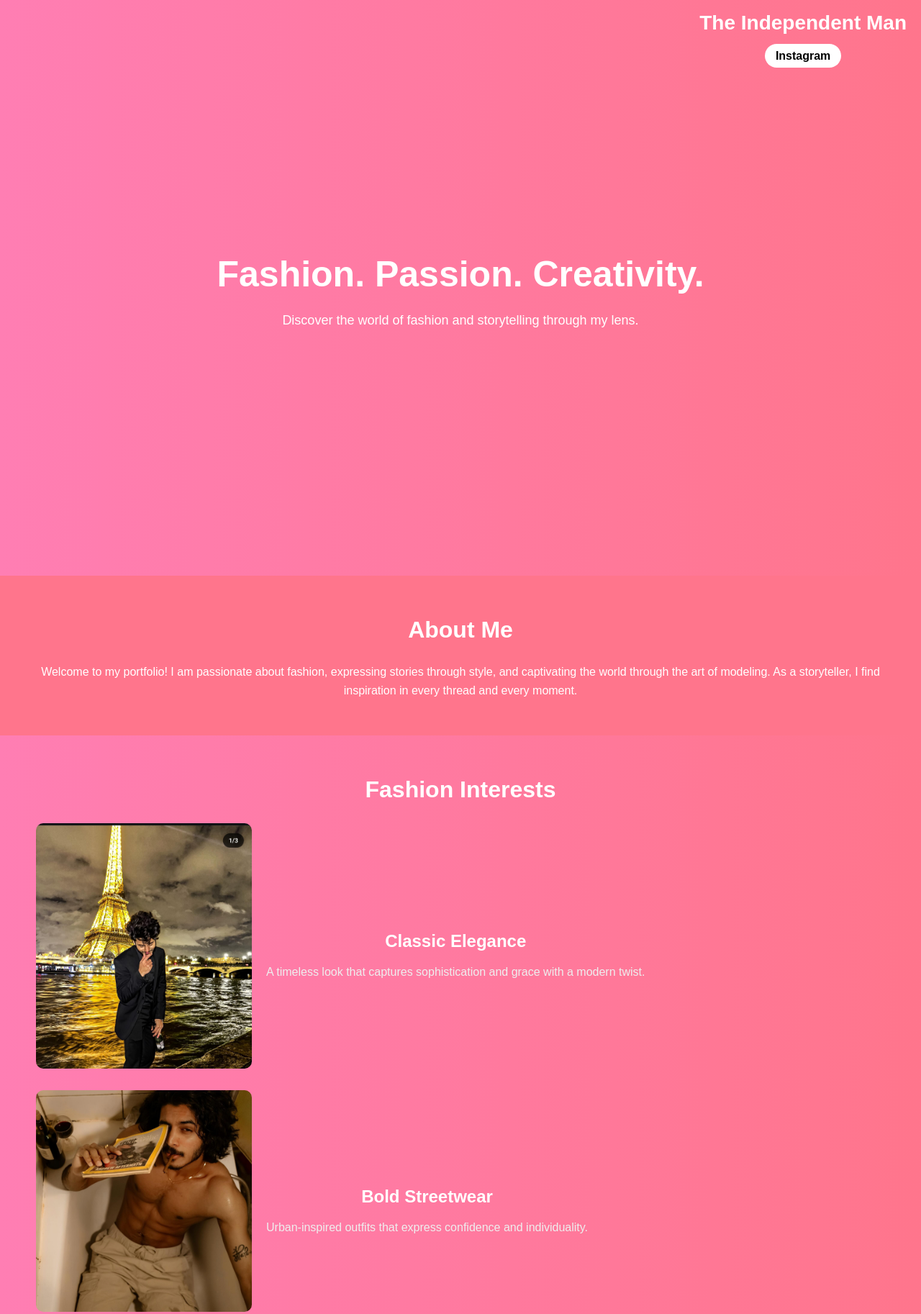
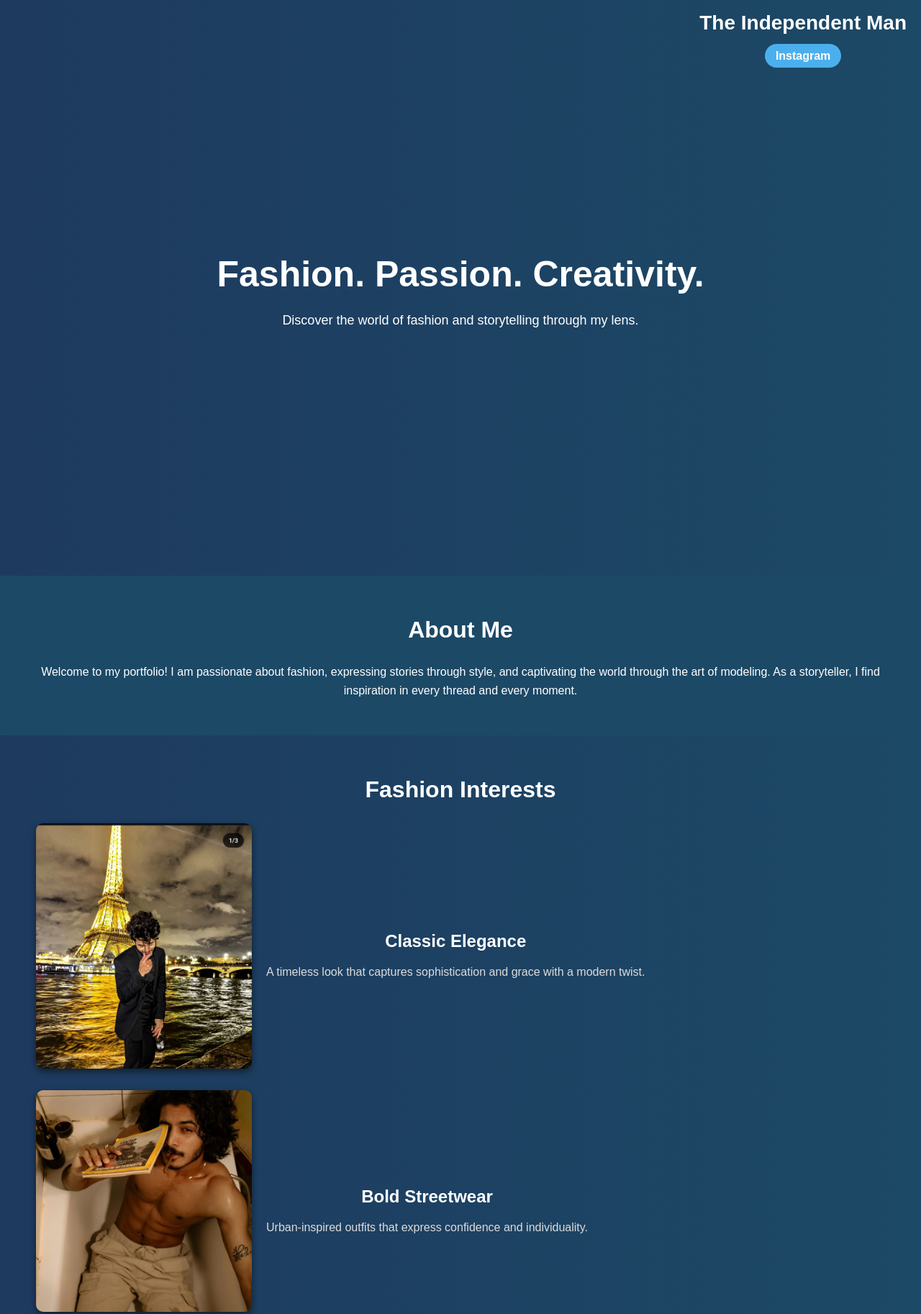
Before and after one commit to Bhargav1488-max/Fashion-portfolio-Sravan, a plain HTML site: page index.html in a window 1280 px wide. Shown: the top 1826 px of the page at 72% size. Drawn offline with Linux system fonts and the light colour scheme.

Commit message:
Update style.css

```diff
--- a/style.css
+++ b/style.css
@@ -5,7 +5,7 @@ body, h1, h2, p {
 }
 body {
     font-family: Arial, sans-serif;
-    background: linear-gradient(to right, #ff7eb3, #ff758c);
+    background: linear-gradient(to right, #1e3a5f, #1c4966); /* Dark blue gradient */
     color: #fff;
     line-height: 1.6;
 }
@@ -31,8 +31,8 @@ header nav h1 {
     margin-bottom: 10px;
 }
 header nav a {
-    background: #fff;
-    color: #000;
+    background: #4cafed; /* Light blue button */
+    color: #fff;
     padding: 8px 15px;
     border-radius: 20px;
     text-decoration: none;
@@ -40,7 +40,7 @@ header nav a {
     transition: 0.3s;
 }
 header nav a:hover {
-    background: #ff758c;
+    background: #1e90ff; /* Slightly darker blue on hover */
     color: #fff;
 }
 header .hero h2 {
@@ -56,7 +56,7 @@ header .hero p {
 #about {
     padding: 50px;
     text-align: center;
-    background: #ff758c;
+    background: #1c4966; /* Slightly darker blue */
 }
 #about h2 {
     font-size: 32px;
@@ -81,6 +81,7 @@ header .hero p {
     width: 300px;
     border-radius: 10px;
     margin-right: 20px;
+    box-shadow: 0px 4px 10px rgba(0, 0, 0, 0.5); /* Add shadow to the images */
 }
 .photo-card .description h3 {
     font-size: 24px;
@@ -88,14 +89,14 @@ header .hero p {
 }
 .photo-card .description p {
     font-size: 16px;
-    color: #eee;
+    color: #dcdcdc; /* Light gray text for descriptions */
 }
 
 /* Footer */
 footer {
     text-align: center;
     padding: 20px;
-    background: #ff758c;
+    background: #1e3a5f; /* Darker blue for footer */
 }
 footer p {
     font-size: 14px;
```
